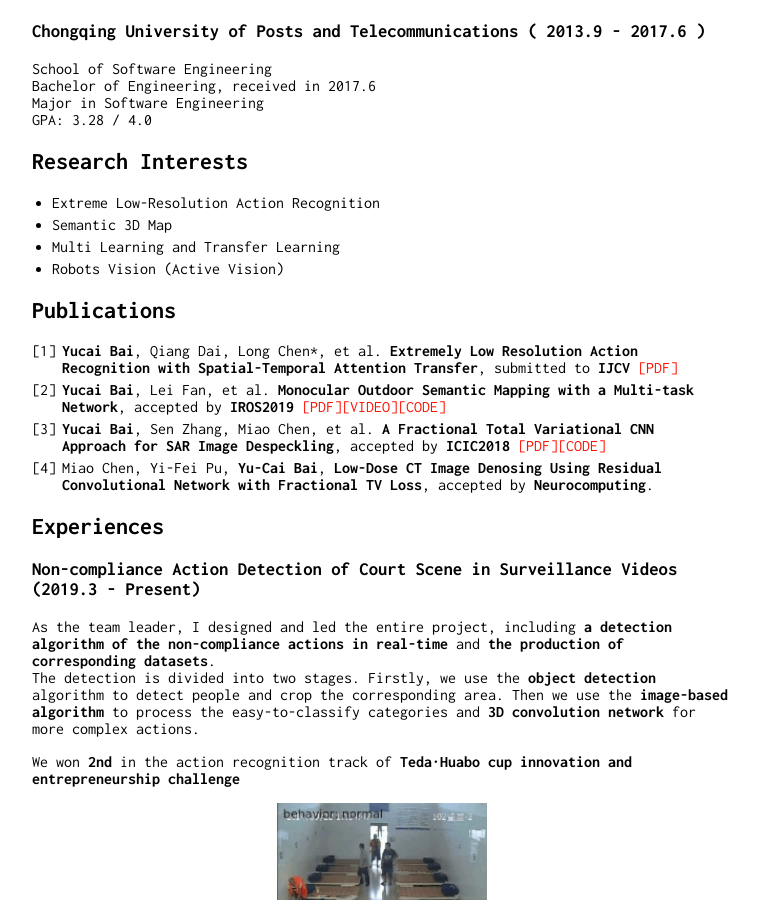
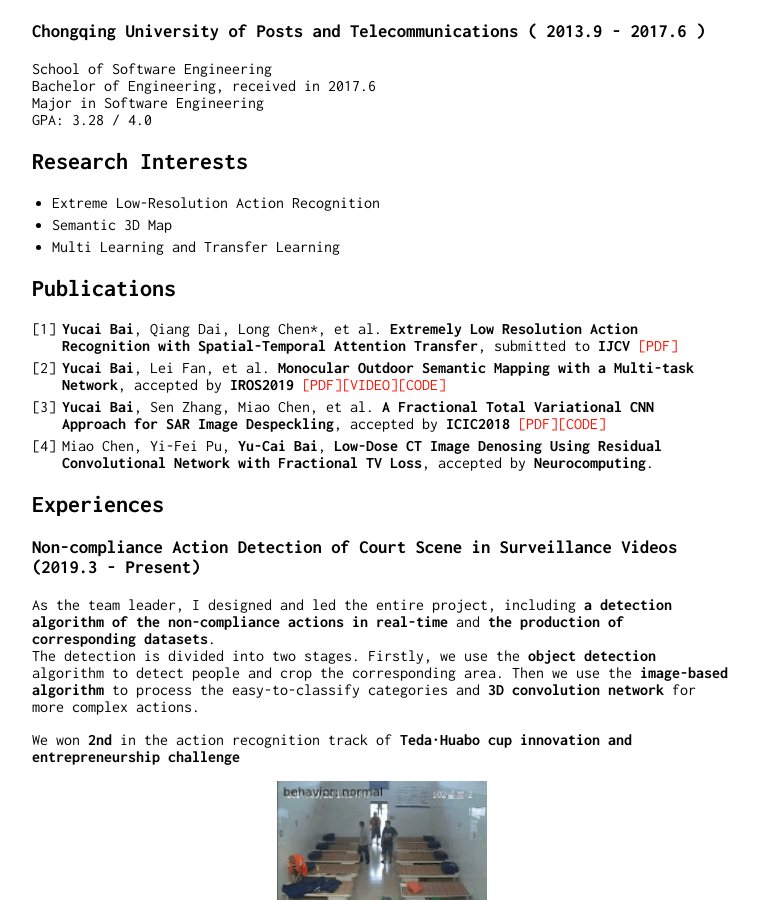
Before and after one commit to RaymondByc/raymondbyc-github.io, a Jekyll site: the page built from index.md, in a window 1280 px wide and 900 px high, scrolled down 514 px. Shown: the whole window, without its empty margins (258-1017 px from the left). Built offline with Jekyll 4.4.1, drawn with Linux system fonts in a browser that asks for light colours; our own code applies the rules of GitHub Pages for plain Markdown files.

Commit message:
Updated the recent status(personal and academic).

```diff
--- a/index.md
+++ b/index.md
@@ -30,7 +30,6 @@ GPA: 3.28 / 4.0
 - Extreme Low-Resolution Action Recognition
 - Semantic 3D Map
 - Multi Learning and Transfer Learning
-- Robots Vision (Active Vision)
 
 ## Publications
 1. __Yucai Bai__, Qiang Dai, Long Chen*, et al. __Extremely Low Resolution Action Recognition with Spatial-Temporal Attention Transfer__, submitted to __IJCV__ [\[PDF\]](https://arxiv.org/pdf/1909.03580.pdf)
```
